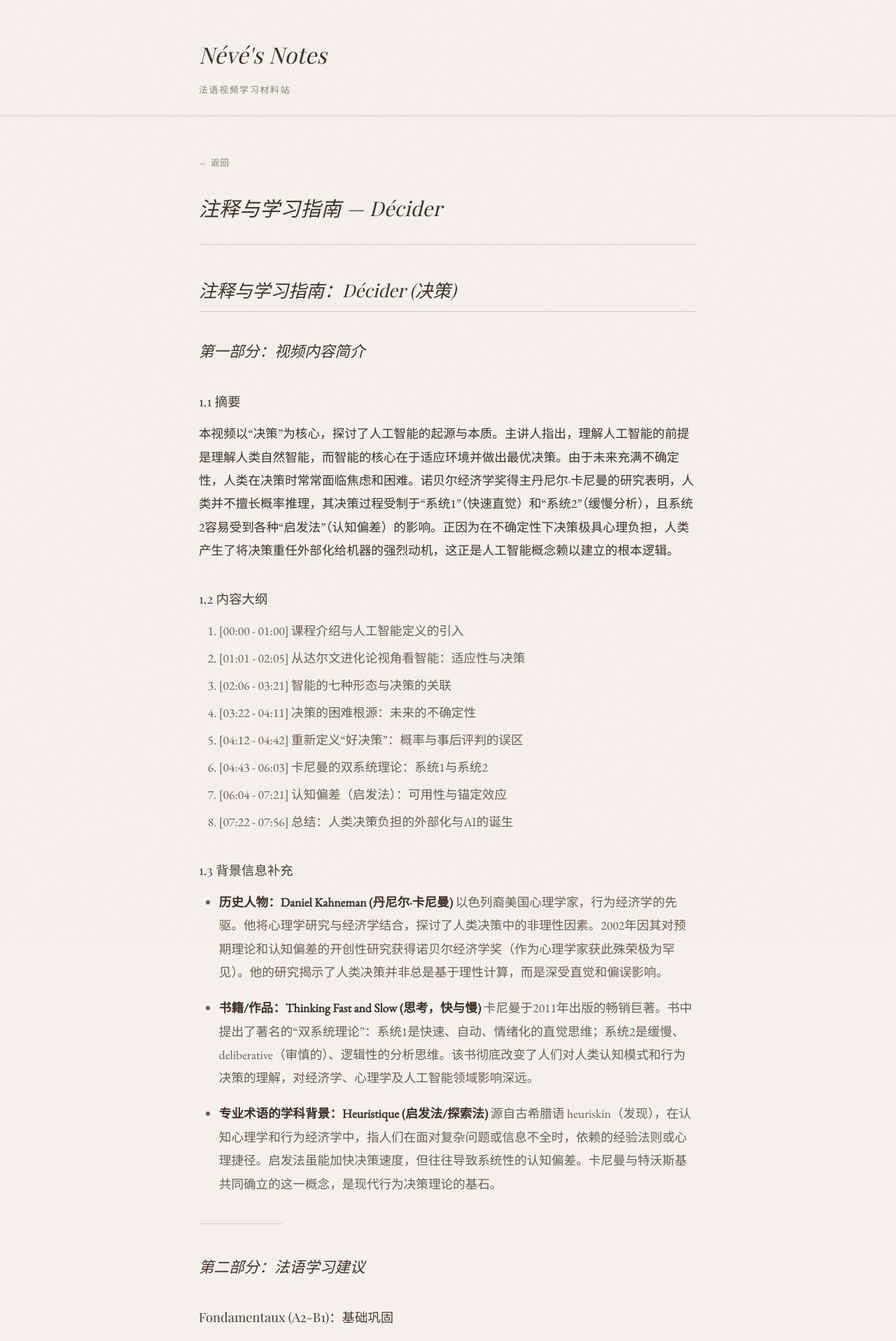
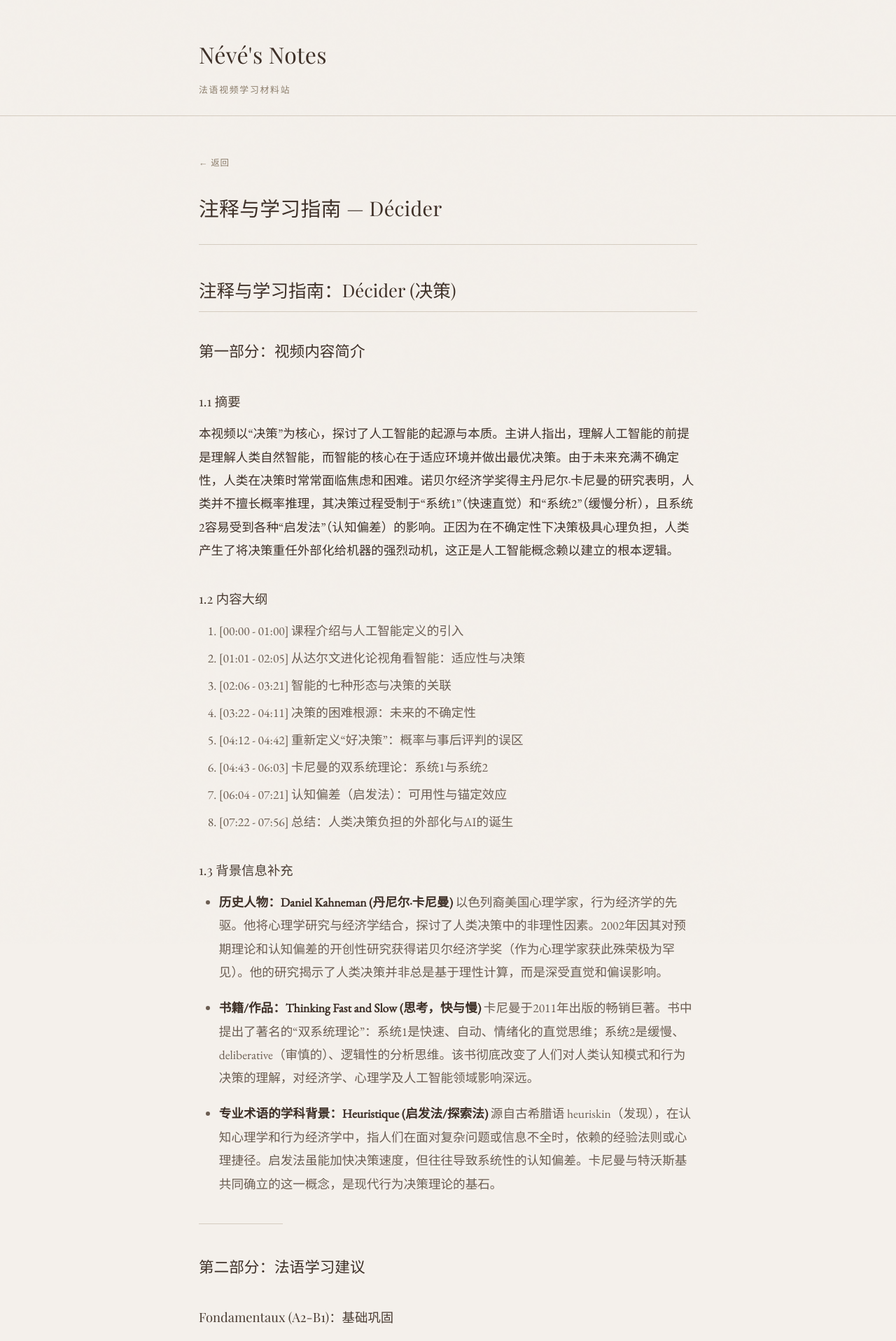
Before and after one commit to ruixue131/trans-video-french-to-chinese, a Jekyll site: the page built from decider-20260523/annotations.md, in a window 1280 px wide. Shown: the top 1917 px of the page at 70% size. Built offline with Jekyll 4.4.1, drawn with Linux system fonts in a browser that asks for light colours; some web fonts are replaced.

Commit message:
Remove italic from all title styles

```diff
--- a/assets/style.css
+++ b/assets/style.css
@@ -53,7 +53,6 @@ body {
   font-family: 'Playfair Display', 'Noto Serif SC', serif;
   font-size: 2rem;
   font-weight: 400;
-  font-style: italic;
   color: var(--ink);
   text-decoration: none;
   display: block;
@@ -112,7 +111,6 @@ body {
 .article-card h2 a {
   font-family: 'Playfair Display', 'Noto Serif SC', serif;
   font-size: 1.4rem;
-  font-style: italic;
   color: var(--ink);
   text-decoration: none;
   font-weight: 400;
@@ -147,7 +145,6 @@ article.post {
   font-family: 'Playfair Display', 'Noto Serif SC', serif;
   font-size: 1.8rem;
   font-weight: 400;
-  font-style: italic;
   color: var(--ink);
   letter-spacing: 0.01em;
 }
@@ -179,10 +176,10 @@ article.post {
   margin-top: 2.2rem;
   margin-bottom: 0.7rem;
 }
-.post-content h1 { font-size: 1.6rem; font-style: italic; border-bottom: 1px solid var(--border-subtle); padding-bottom: 0.4rem; }
-.post-content h2 { font-size: 1.35rem; font-style: italic; }
+.post-content h1 { font-size: 1.6rem; border-bottom: 1px solid var(--border-subtle); padding-bottom: 0.4rem; }
+.post-content h2 { font-size: 1.35rem; }
 .post-content h3 { font-size: 1.15rem; color: var(--taupe-dark); }
-.post-content h4 { font-size: 1.05rem; font-style: italic; color: var(--sage); }
+.post-content h4 { font-size: 1.05rem; color: var(--sage); }
 .post-content p { margin-bottom: 1.1rem; }
 .post-content ul, .post-content ol { margin: 0.5rem 0 1.2rem 1.8rem; color: var(--ink-soft); }
 .post-content li { margin-bottom: 0.35rem; }
```
